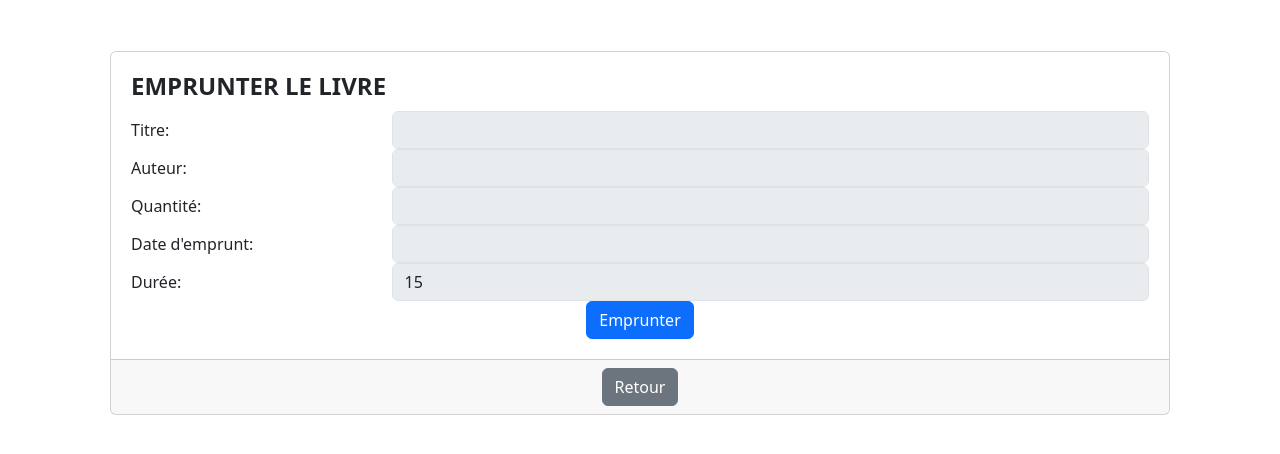
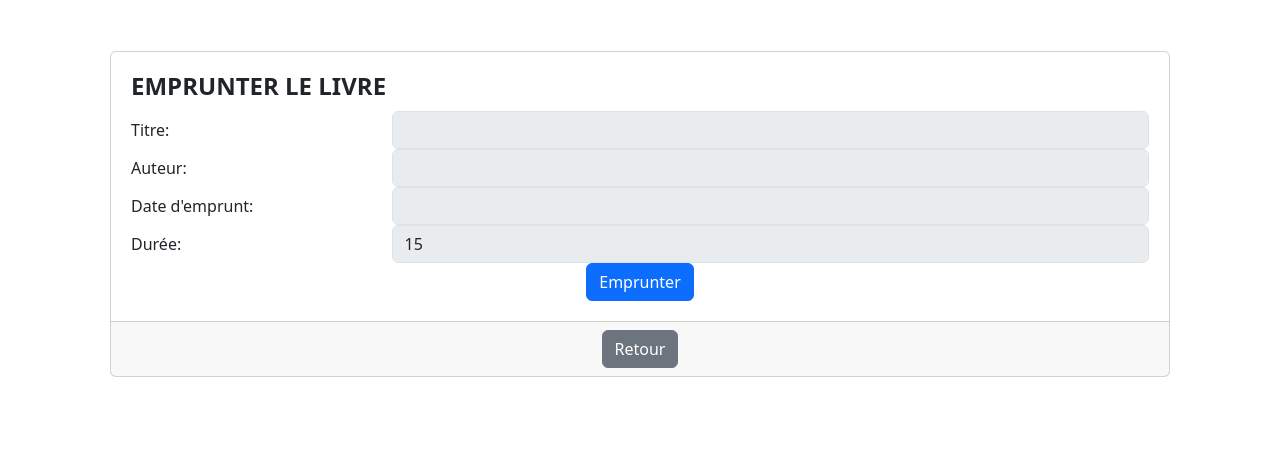
Before and after one commit to traorecheikh/gestion_bibliotheque, a Flask app: template templates/emprunts.html in a window 1280 px wide. Shown: the part 133-587 px from the top of the page. Run offline with Flask 3, Linux system fonts and the light colour scheme; the template is opened without the code that fills it, so the values that code supplies are empty; some libraries are stand-ins or nearby versions.

Commit message:
minor changes

```diff
--- a/app.py
+++ b/app.py
@@ -15,7 +15,6 @@ app.config['SECRET_KEY'] = os.environ.get('SQLALCHEMY_SECRET_KEY')
 app.config['UPLOAD_FOLDER'] = os.path.join(app.root_path, 'static/IMAGE')
 db = SQLAlchemy(app)
 migrate = Migrate(app, db)
-
 login_manager = LoginManager(app)
 login_manager.login_view = 'connexion'
 
@@ -74,7 +73,6 @@ def role_required(is_SuperUser_required):
             return f(*args, **kwargs)
         return decorated_function
     return decorator
-
 
 
 @app.route('/')
--- a/templates/emprunts.html
+++ b/templates/emprunts.html
@@ -18,12 +18,6 @@
                     <label for="auteur" class="col-sm-3 col-form-label">Auteur:</label>
                     <div class="col-sm-9">
                         <input type="text" id="auteur" name="auteur" class="form-control" value="{{ livre.auteur }}" required disabled>
-                    </div>
-                </div>
-                <div class="form-group row">
-                    <label for="quantite" class="col-sm-3 col-form-label">Quantité:</label>
-                    <div class="col-sm-9">
-                        <input type="text" id="quantite" name="quantite" class="form-control" value="{{ livre.quantite }}" required disabled>
                     </div>
                 </div>
                 <div class="form-group row">
```
Also changed, not shown: instance/database.db, 1 other file.
